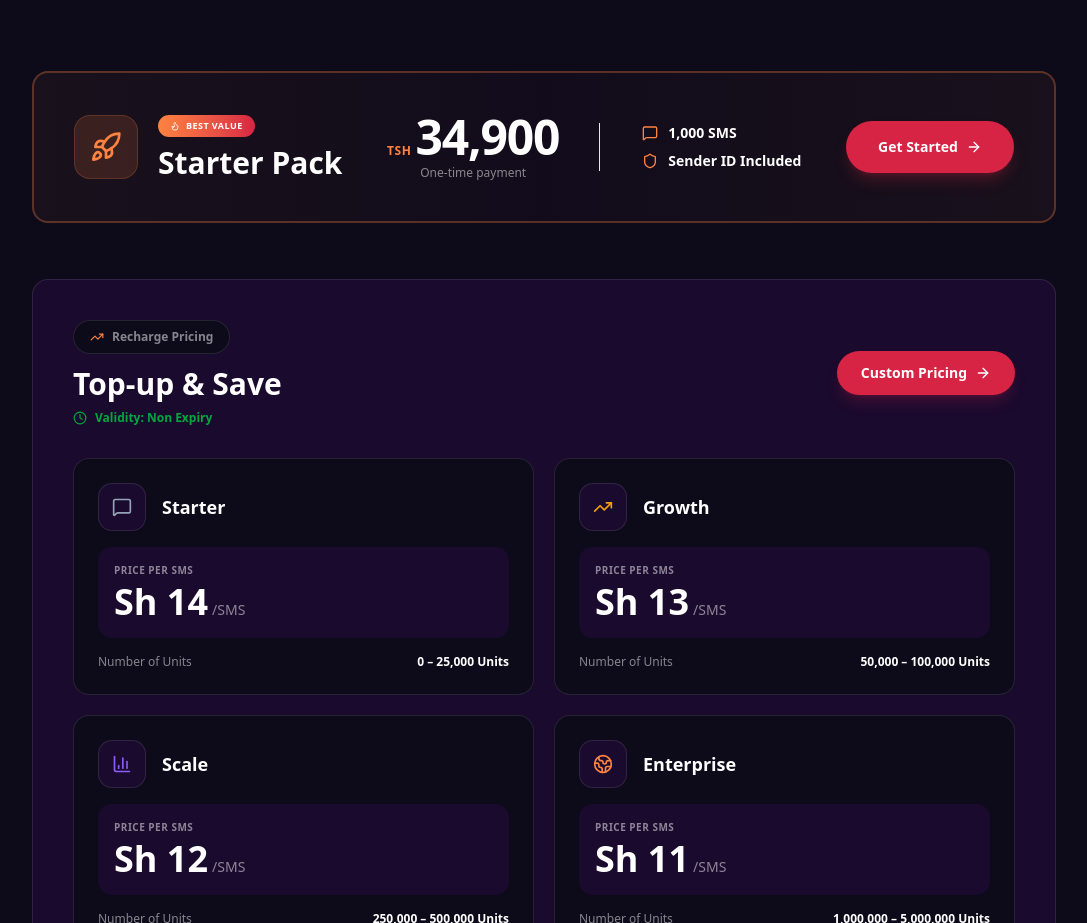
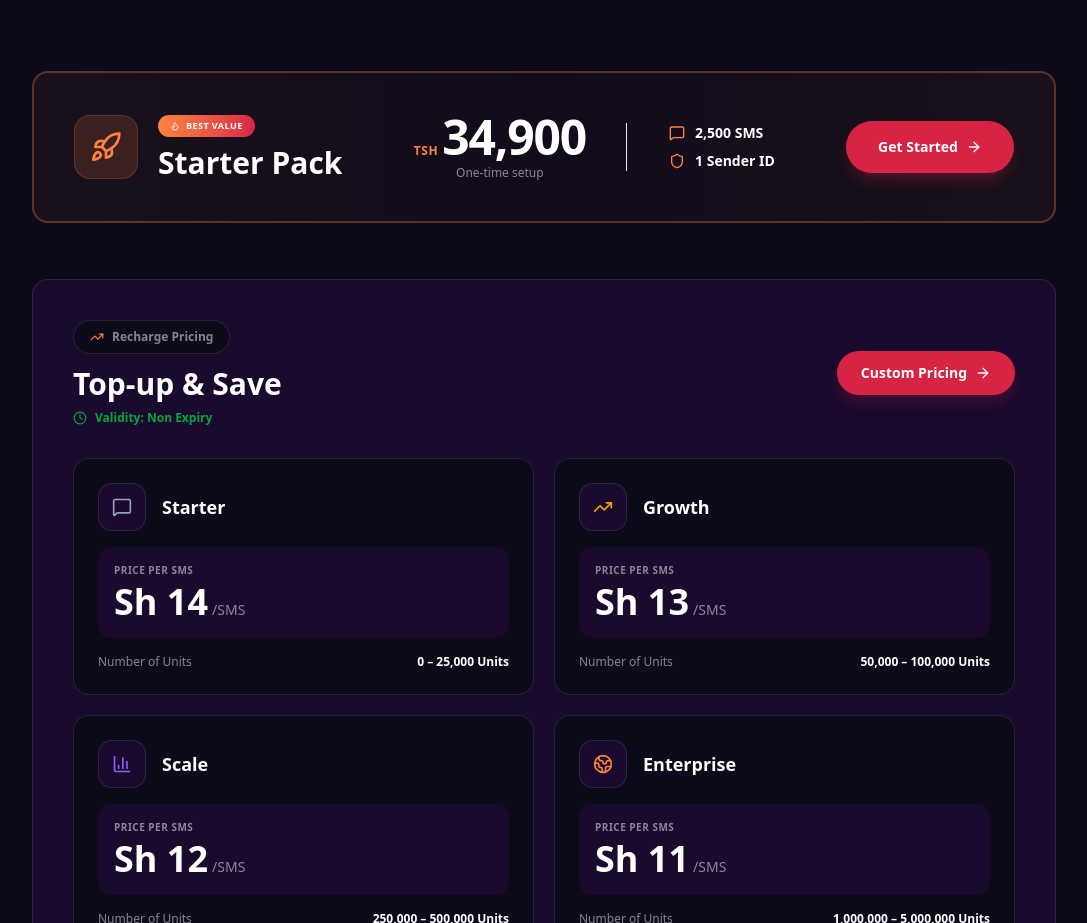
Before and after one commit to vibecodingmind/newsdasms, a Next.js app: page / in a window 1280 px wide. Shown: the part 5000-5923 px from the top of the page, without its empty margins (96-1183 px from the left). Built offline with nearby package versions, Linux system fonts and the light colour scheme.

Commit message:
1b573adc-4da5-4cdf-81ea-874220deebbe

```diff
--- a/src/app/page.tsx
+++ b/src/app/page.tsx
@@ -958,7 +958,7 @@
                         <span className="text-[#FF8340] text-xs font-semibold uppercase tracking-wider">Tsh</span>
                         <span className="text-4xl sm:text-5xl font-extrabold text-black dark:text-white tracking-tight">34,900</span>
                       </div>
-                      <span className="text-[#7F7F7F] dark:text-white/50 text-xs font-medium block mt-1">One-time payment</span>
+                      <span className="text-[#7F7F7F] dark:text-white/50 text-xs font-medium block mt-1">One-time setup</span>
                     </div>
                     <div className="w-px h-12 bg-gray-200 hidden sm:block" />
                     <div className="hidden sm:flex flex-col items-start gap-2">
@@ -966,13 +966,13 @@
                         <div className="w-5 h-5 flex items-center justify-center shrink-0">
                           <MessageSquare className="w-4 h-4 text-[#FF8340]" />
                         </div>
-                        <span className="text-black dark:text-white font-bold text-sm">1,000 SMS</span>
+                        <span className="text-black dark:text-white font-bold text-sm">2,500 SMS</span>
                       </div>
                       <div className="flex items-center gap-2">
                         <div className="w-5 h-5 flex items-center justify-center shrink-0">
                           <Shield className="w-4 h-4 text-[#FF8340]" />
                         </div>
-                        <span className="text-black dark:text-white font-bold text-sm">Sender ID Included</span>
+                        <span className="text-black dark:text-white font-bold text-sm">1 Sender ID</span>
                       </div>
                     </div>
                   </div>
@@ -992,13 +992,13 @@
                     <div className="w-5 h-5 flex items-center justify-center shrink-0">
                       <MessageSquare className="w-4 h-4 text-[#FF8340]" />
                     </div>
-                    <span className="text-black dark:text-white font-bold text-sm">1,000 SMS</span>
+                    <span className="text-black dark:text-white font-bold text-sm">2,500 SMS</span>
                   </div>
                   <div className="flex items-center gap-2">
                     <div className="w-5 h-5 flex items-center justify-center shrink-0">
                       <Shield className="w-4 h-4 text-[#FF8340]" />
                     </div>
-                    <span className="text-black dark:text-white font-bold text-sm">Sender ID Included</span>
+                    <span className="text-black dark:text-white font-bold text-sm">1 Sender ID</span>
                   </div>
                 </div>
               </div>
--- a/src/app/pricing/page.tsx
+++ b/src/app/pricing/page.tsx
@@ -58,7 +58,7 @@
 const PRICING_FAQ = [
   {
     question: 'What is the Starter Pack?',
-    answer: 'The Starter Pack is our entry-level package at Tsh 34,900 that includes 1,000 SMS credits and a free Sender ID. It\'s perfect for individuals or small organizations just getting started with bulk messaging.',
+    answer: 'The Starter Pack is our entry-level package at Tsh 34,900 that includes 2,500 SMS credits and 1 Sender ID. It\'s perfect for individuals or small organizations just getting started with bulk messaging.',
   },
   {
     question: 'How does the recharge pricing work?',
@@ -142,7 +142,7 @@
                             <span className="text-[#FF8340] text-xs font-semibold uppercase tracking-wider">Tsh</span>
                             <span className="text-4xl sm:text-5xl font-extrabold text-black dark:text-white tracking-tight">34,900</span>
                           </div>
-                          <span className="text-[#7F7F7F] dark:text-white/50 text-xs font-medium block mt-1">One-time payment</span>
+                          <span className="text-[#7F7F7F] dark:text-white/50 text-xs font-medium block mt-1">One-time setup</span>
                         </div>
                         <div className="w-px h-12 bg-gray-200 dark:bg-white/10 dark:bg-white/10 hidden sm:block" />
                         <div className="hidden sm:flex flex-col items-start gap-2">
@@ -150,13 +150,13 @@
                             <div className="w-5 h-5 flex items-center justify-center shrink-0">
                               <MessageSquare className="w-4 h-4 text-[#FF8340]" />
                             </div>
-                            <span className="text-black dark:text-white font-bold text-sm">1,000 SMS</span>
+                            <span className="text-black dark:text-white font-bold text-sm">2,500 SMS</span>
                           </div>
                           <div className="flex items-center gap-2">
                             <div className="w-5 h-5 flex items-center justify-center shrink-0">
                               <Shield className="w-4 h-4 text-[#FF8340]" />
                             </div>
-                            <span className="text-black dark:text-white font-bold text-sm">Sender ID Included</span>
+                            <span className="text-black dark:text-white font-bold text-sm">1 Sender ID</span>
                           </div>
                         </div>
                       </div>
@@ -176,13 +176,13 @@
                         <div className="w-5 h-5 flex items-center justify-center shrink-0">
                           <MessageSquare className="w-4 h-4 text-[#FF8340]" />
                         </div>
-                        <span className="text-black dark:text-white font-bold text-sm">1,000 SMS</span>
+                        <span className="text-black dark:text-white font-bold text-sm">2,500 SMS</span>
                       </div>
                       <div className="flex items-center gap-2">
                         <div className="w-5 h-5 flex items-center justify-center shrink-0">
                           <Shield className="w-4 h-4 text-[#FF8340]" />
                         </div>
-                        <span className="text-black dark:text-white font-bold text-sm">Sender ID Included</span>
+                        <span className="text-black dark:text-white font-bold text-sm">1 Sender ID</span>
                       </div>
                     </div>
                   </div>
```
